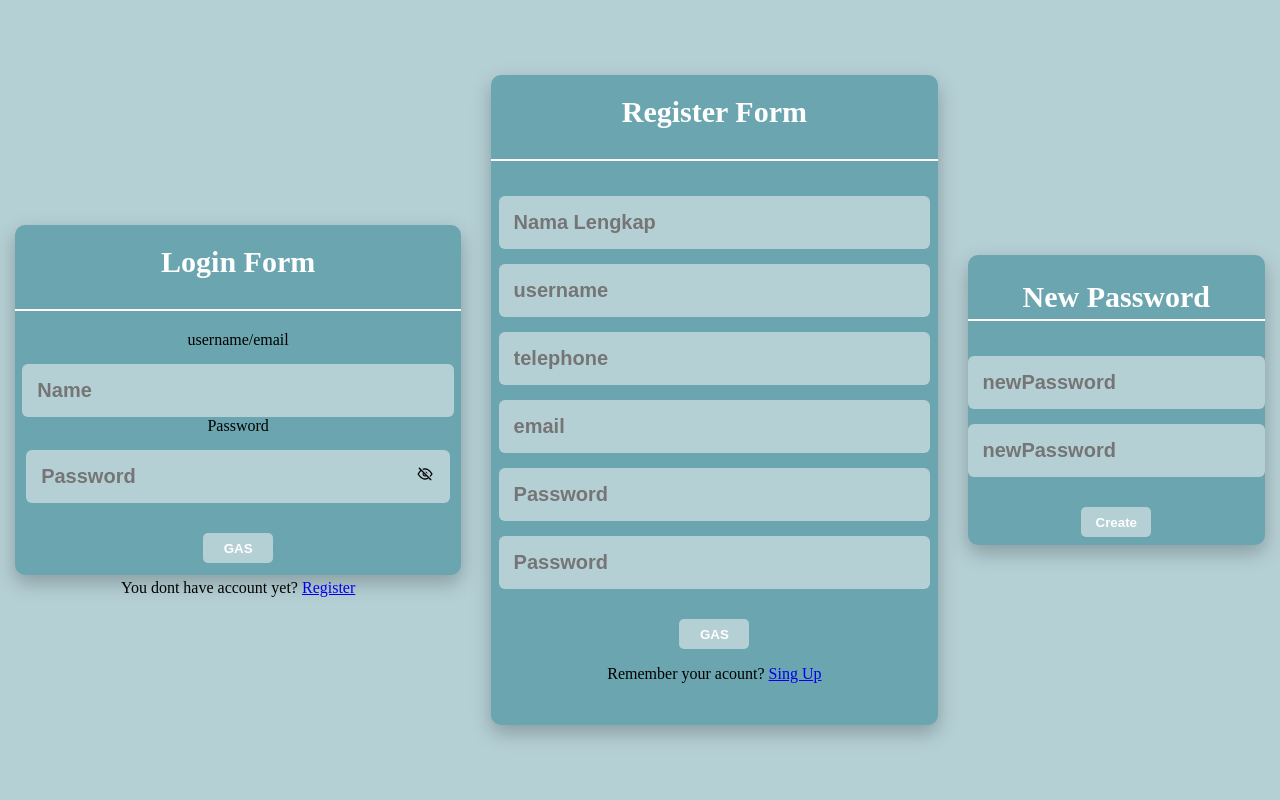
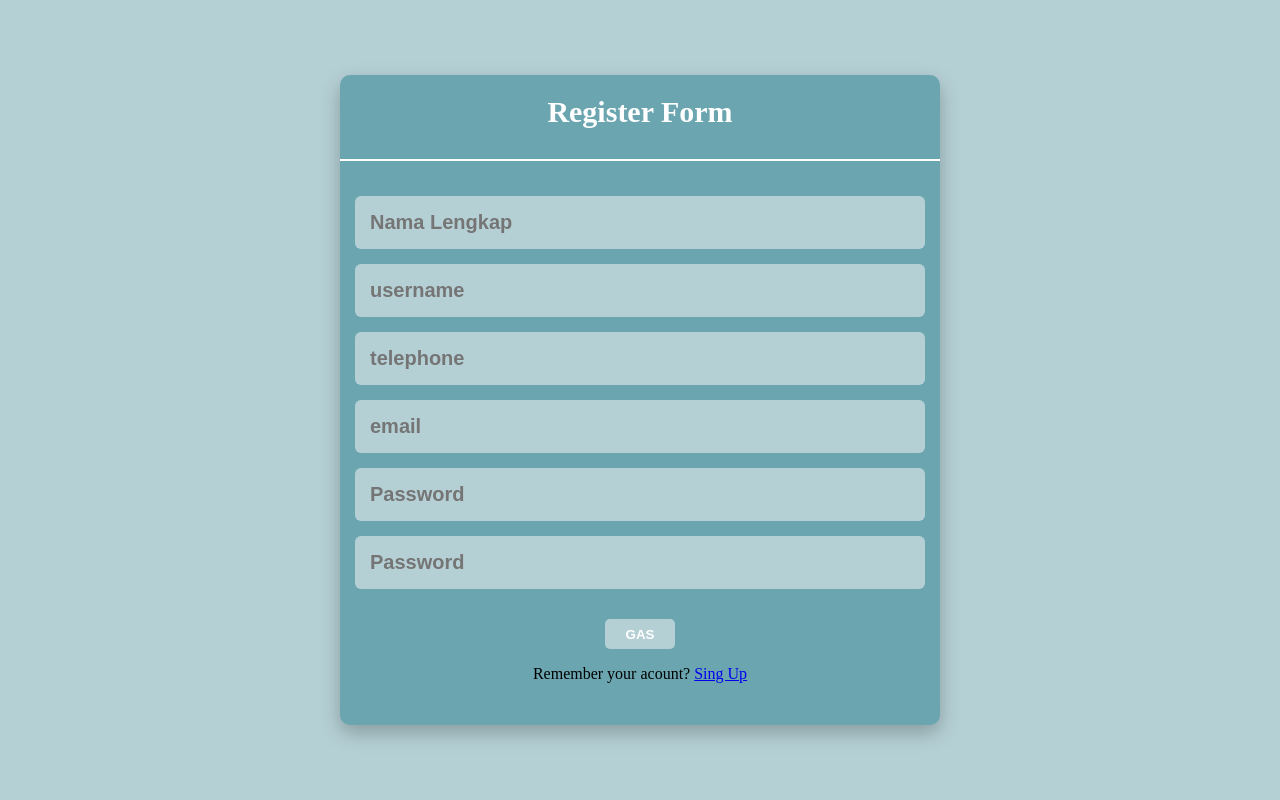
Before and after one commit to Ancax8/finalProject, a PHP site: page /form.php in a window 1280 px wide, after a click on "Register". Run offline with PHP 8.4, Linux system fonts and the light colour scheme; some libraries are stand-ins or nearby versions.

Commit message:
showForm

```diff
--- a/asset/js/login.js
+++ b/asset/js/login.js
@@ -10,16 +10,27 @@ tombol = document.getElementById('gas');
 loginForm = document.getElementById("login");
 registerForm = document.getElementById("register");
 
-function showForm(formId) {
-    let semuaForm = document.querySelectorAll(".addMenu");
 
+
+function showForm(formId, groupClass) {
+
+    // Mengambil semua elemen berdasarkan class kelompok
+    let semuaForm = document.querySelectorAll("." + groupClass);
+
+    // Menghilangkan class active dari semua elemen
     semuaForm.forEach(function(form) {
         form.classList.remove("active");
     });
 
+    // Mengambil elemen berdasarkan ID yang diklik
     let form = document.getElementById(formId);
-    form.classList.add("active");
+
+    // Menambahkan class active
+    if (form) {
+        form.classList.add("active");
+    }
 }
+
 
 function cekNama() {
     if (inputNama.value.length <= 8) {
--- a/form.php
+++ b/form.php
@@ -26,7 +26,7 @@ include "loginregis.php";
                     <img src="asset/gambar/closeEye.png" alt="closeEye" id="closeEye">
                 </div>
                 <button id="gas" type="submit" name="gas"> GAS</button>
-                <p>You dont have account yet?  <a href="#"onclick="showForm('register')">Register</a></p>
+                <p>You dont have account yet?  <a href="#"onclick="showForm('register', 'login')">Register</a></p>
             </form>
         </div>
         <div class="login" id="register">
@@ -42,7 +42,7 @@ include "loginregis.php";
                 <input type="text" placeholder="Password" id="pwd2" required>
                 <p id="confirm"></p>
                 <button type="submit" name="submit"> GAS</button>
-                <p>Remember your acount?  <a href="#" onclick="showForm('login')">Sing Up</a></p>
+                <p>Remember your acount?  <a href="#" onclick="showForm('login', 'login')">Sing Up</a></p>
             </form>
         </div>
         <div class="login active" id="newPassword">
--- a/index.php
+++ b/index.php
@@ -54,10 +54,10 @@ if (isset($_POST['tambah'])) {
 </head>
 <body>
     <div class="addMenu active" id="create">
-        <button type="submit" onclick="showForm('home')">gas</button>
+        <button type="submit" onclick="showForm('home', 'addMenu')">gas</button>
     </div>
     <div class="addMenu" id="home">
-        <form action="index.php" method="POST" enctype="multipart/form-data">
+        <form action="index.php" name="plus" method="POST" enctype="multipart/form-data">
             <input type="text" name="barang" id="barang" placeholder="nama barang">
             <input type="number" name="quantity" id="quantity" placeholder="jumlah">
             <input type="number" name="harga" id="harga" placeholder="harga">
```
